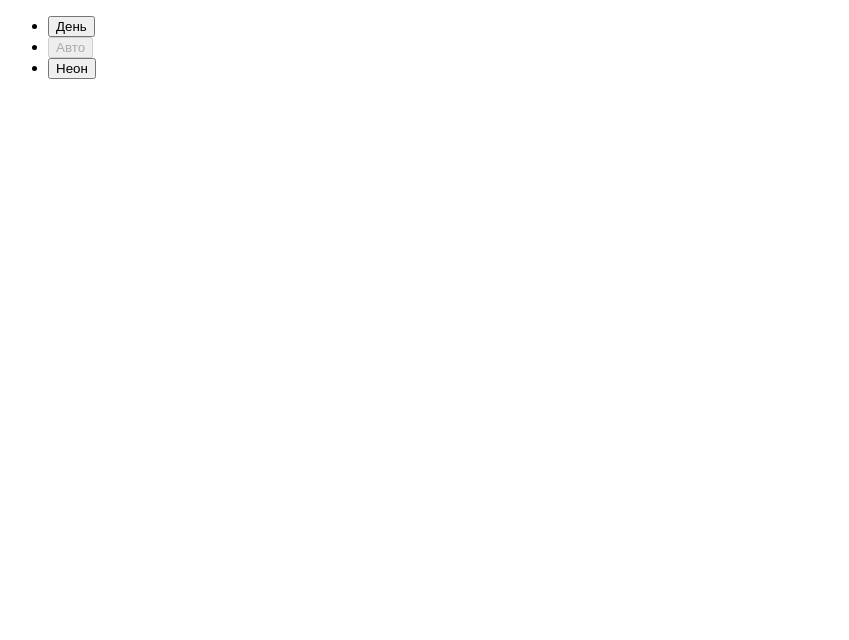
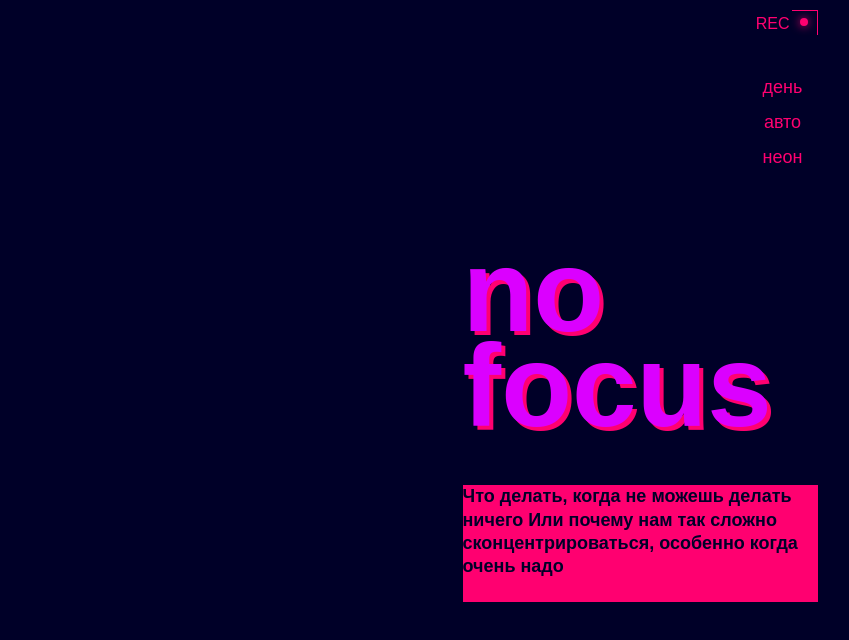
Before and after one commit to SetsunaFs1/slozhno-sosredotochitsya, a plain HTML site: page index.html in a window 1280 px wide. Shown: the whole page, without its empty margins (0-849 px from the left). Drawn offline with Linux system fonts and the light colour scheme; a web font is replaced by a local one.

Commit message:
backup commit

```diff
--- a/index.html
+++ b/index.html
@@ -4,17 +4,30 @@
     <meta charset="UTF-8" />
     <meta http-equiv="X-UA-Compatible" content="IE=edge" />
     <meta name="viewport" content="width=device-width, initial-scale=1.0" />
+    <meta name="color-scheme" content="dark light">
+    <link rel="stylesheet" href="./styles/globals.css">
+    <link rel="stylesheet" href=".fonts/fonts.css">
+    <link rel="stylesheet" href="./styles/variables.css">
+    <link rel="stylesheet" href="./styles/style.css">
+    <link rel="stylesheet" href="./styles/dark.css">
+    <link rel="stylesheet" href="./styles/light.css">
+    <link rel="icon" href="./images/favicon.ico" sizes="any">
+    <link rel="icon" href="./images/favicon.svg" type="image/svg+xml">
+    <link rel="apple-touch-icon" href="./images/mobile-icon.png">
     <title>Сложно сосредоточиться</title>
   </head>
   <body class="page">
     <header class="header decorated-zone">
+      <div class="header__decoration-element" aria-hidden="true">
+        <p>REC</p>
+      </div>
       <nav class="header__theme-menu">
         <ul class="header__theme-menu-list">
           <li class="header__theme-menu-item">
             <button
               class="header__theme-menu-button header__theme-menu-button_type_light"
             >
-              День
+              день
             </button>
           </li>
           <li class="header__theme-menu-item">
@@ -22,19 +35,23 @@
               class="header__theme-menu-button header__theme-menu-button_active header__theme-menu-button_type_auto"
               disabled
             >
-              Авто
+              авто
             </button>
           </li>
           <li class="header__theme-menu-item">
             <button
               class="header__theme-menu-button header__theme-menu-button_type_dark"
             >
-              Неон
+              неон
             </button>
           </li>
         </ul>
       </nav>
+      <h1 class="header__title">no focus</h1>
+      <h2 class="header__title-paragraph">Что делать, когда не можешь делать ничего Или почему нам так сложно сконцентрироваться, особенно когда очень надо</h2>
     </header>
+    <main></main>
+    <footer></footer>
     <script src="./scripts/script.js"></script>
   </body>
 </html>
--- a/styles/light.css
+++ b/styles/light.css
@@ -3,6 +3,10 @@
   Здесь окажутся стили, которые нужно переопределить принудительно,
   переключая тему
 */
+
+:root {
+  /* --accent-color: #ff8dcb; */
+}
 
 .page.theme_light {
   /* сохраните этот селектор в приведённом виде.
--- a/styles/style.css
+++ b/styles/style.css
@@ -1,5 +1,111 @@
 /* Основные стили проекта. Это стили для темы, которую вы верстаете первой. */
 
 .page {
-  /* сохраните в разметке и стилях класс page. На его основе работает скрипт. */
+  inline-size: 375px;
+  background-color: var(--dark-color);
 }
+
+.decorated-zone {
+  position: relative;
+  margin: 10px;
+}
+
+.decorated-zone::before {
+  content: '';
+  position: absolute;
+  top: 0;
+  right: 0;
+  inline-size: 25.038px;
+  block-size: 24.999px;
+  border-top: 1px solid var(--accent-color);
+  border-right: 1px solid var(--accent-color);
+}
+
+
+.decorated-zone::after {
+  content: '';
+  position: absolute;
+  bottom: 0;
+  left: 0;
+  inline-size: 25.038px;
+  block-size: 24.999px;
+  border-bottom: 1px solid var(--accent-color);
+  border-left: 1px solid var(--accent-color);
+}
+
+.header__decoration-element::after {
+  content: '';
+  position: absolute;
+  top: 8px;
+  right: 10px;
+  inline-size: 8px;
+  block-size: 8px;
+  border-radius: 50%;
+  background-color: var(--accent-color);
+  box-shadow: 0px 0px 10px #FF0070;
+}
+
+.header__decoration-element p {
+  position: absolute;
+  top: 5px;
+  right: 28px;
+  font-family: var(--font-family_main);
+  font-weight: 400;
+  color: var(--accent-color);
+}
+
+.header__theme-menu {
+  padding: 67px 0 0 285px;
+}
+
+.header__theme-menu-list {
+  display: flex;
+  flex-direction: column;
+  justify-content: space-between;
+  gap: 10px;
+  font-family: var(--font-family_main);
+  color: var(--accent-color);
+  font-size: var(--font-size_main);
+  font-weight: 400;
+  line-height: 100%;
+  text-align: center;
+  letter-spacing: 2px;
+}
+
+.header__theme-menu-item {
+  inline-size: 70px;
+  block-size: 25px;
+}
+
+.header__theme-menu-button {
+  background: none;
+  border: none;
+  /* padding: 0 13px;
+  inline-size: 44px;
+  block-size: 24px; */
+}
+
+.header__title {
+  padding-top: 72px;
+  font-size: clamp(7.25rem, 7.0115rem + 1.0178vw, 7.5rem);
+  color: var(--h1-color);
+  text-shadow: 4px 4px 0 var(--accent-color);
+  font-family: var(--font-family_main);
+  font-size: 116px;
+  font-style: normal;
+  font-weight: 700;
+  line-height: 82.5%;
+  /* letter-spacing: 1px; */
+}
+
+.header__title-paragraph {
+  block-size: 117px;
+  font-family: var(--font-family_main);
+  color: var(--dark-color);
+  background-color: var(--accent-color);
+  font-size: var(--font-size_main);
+  font-style: normal;
+  font-weight: bold;
+  line-height: 23.4px; /* 130% */
+  margin: 51px 0 66px;
+}
--- a/styles/variables.css
+++ b/styles/variables.css
@@ -2,3 +2,11 @@
   Переменные для вашего проекта
   и их переопределение под различные устройства
 */
+
+:root {
+  --accent-color: #FF0070;
+  --h1-color: #DB00FF;
+  --dark-color: #000028;
+  --font-size_main: 18px;
+  --font-family_main: 'IBM Plex Mono', sans-serif;
+}
```
